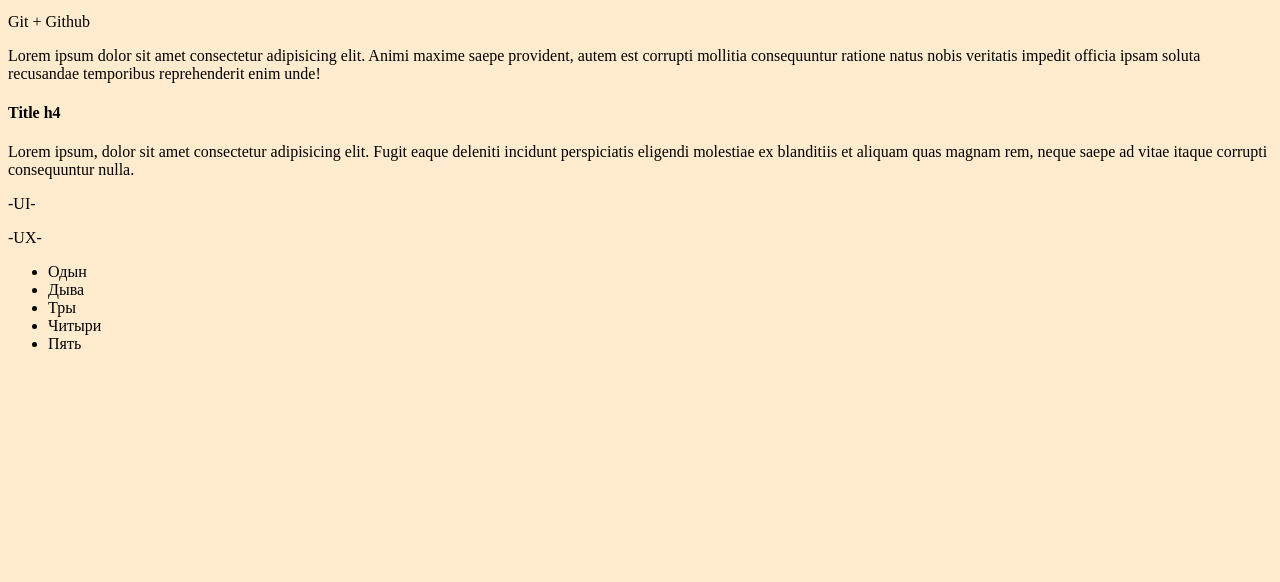
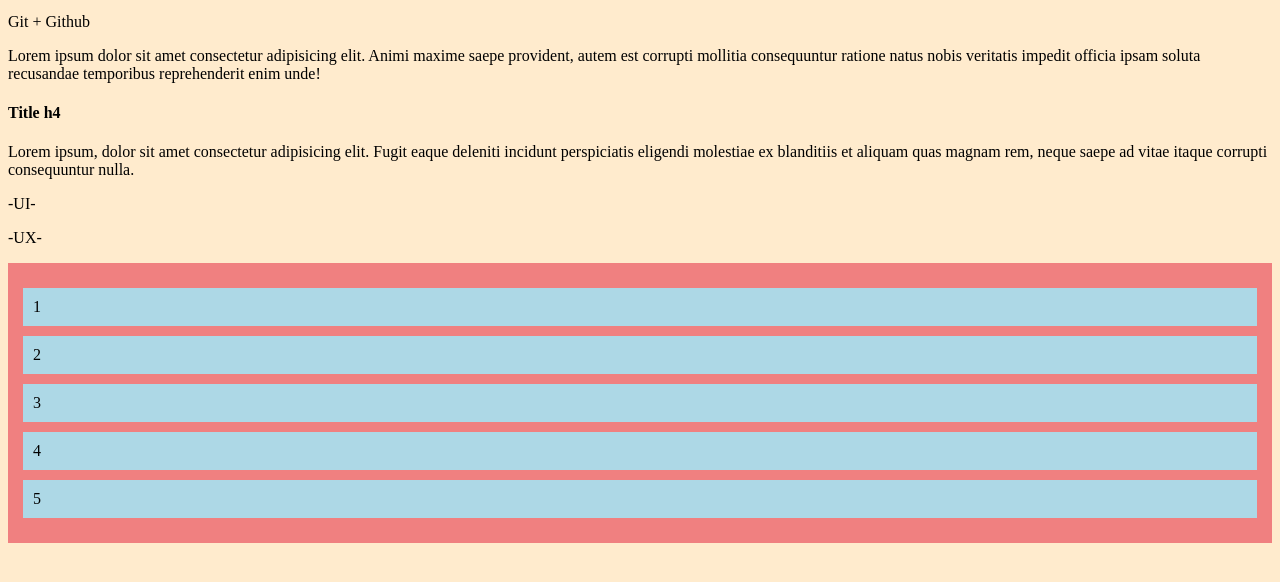
Before and after one commit to Eugene-gif/git-project, a plain HTML site: page index.html in a window 1280 px wide. Shown: the part 188-770 px from the top of the page. Drawn offline with Linux system fonts and the light colour scheme.

Commit message:
Оформили список

```diff
--- a/index.html
+++ b/index.html
@@ -16,12 +16,12 @@
   <p>Lorem ipsum, dolor sit amet consectetur adipisicing elit. Fugit eaque deleniti incidunt perspiciatis eligendi molestiae ex blanditiis et aliquam quas magnam rem, neque saepe ad vitae itaque corrupti consequuntur nulla.</p>
   <p>-UI-</p>
   <p>-UX-</p>
-  <ul>
-    <li>Одын</li>
-    <li>Дыва</li>
-    <li>Тры</li>
-    <li>Читыри</li>
-    <li>Пять</li>
+  <ul class="list">
+    <li>1</li>
+    <li>2</li>
+    <li>3</li>
+    <li>4</li>
+    <li>5</li>
   </ul>
 </body>
 </html>
--- a/style.css
+++ b/style.css
@@ -9,3 +9,16 @@ h1 {
 h2 {
   font-size: 40px;
 }
+
+.list {
+  margin: 0;
+  padding: 0;
+  list-style: none;
+  padding: 15px;
+  background-color: lightcoral;
+}
+.list li {
+  padding: 10px;
+  margin: 10px 0;
+  background-color: lightblue;
+}
```
